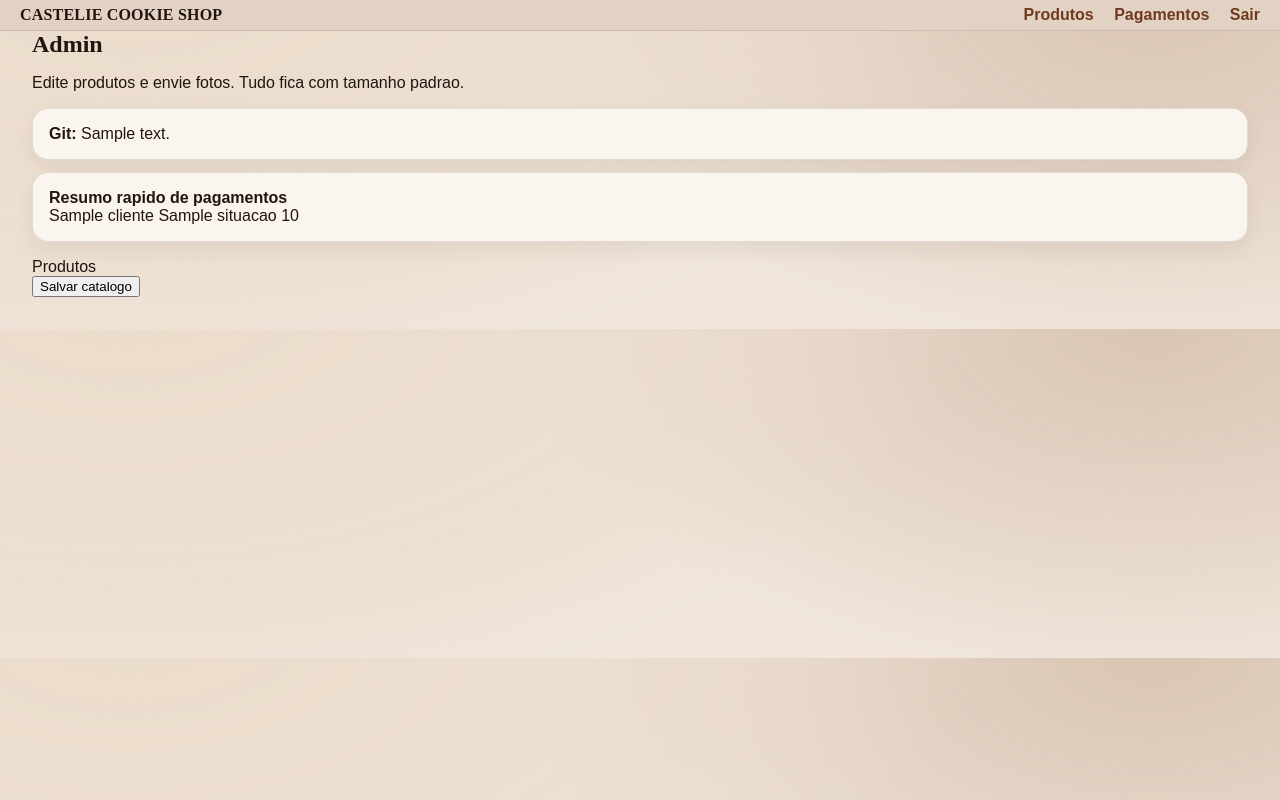
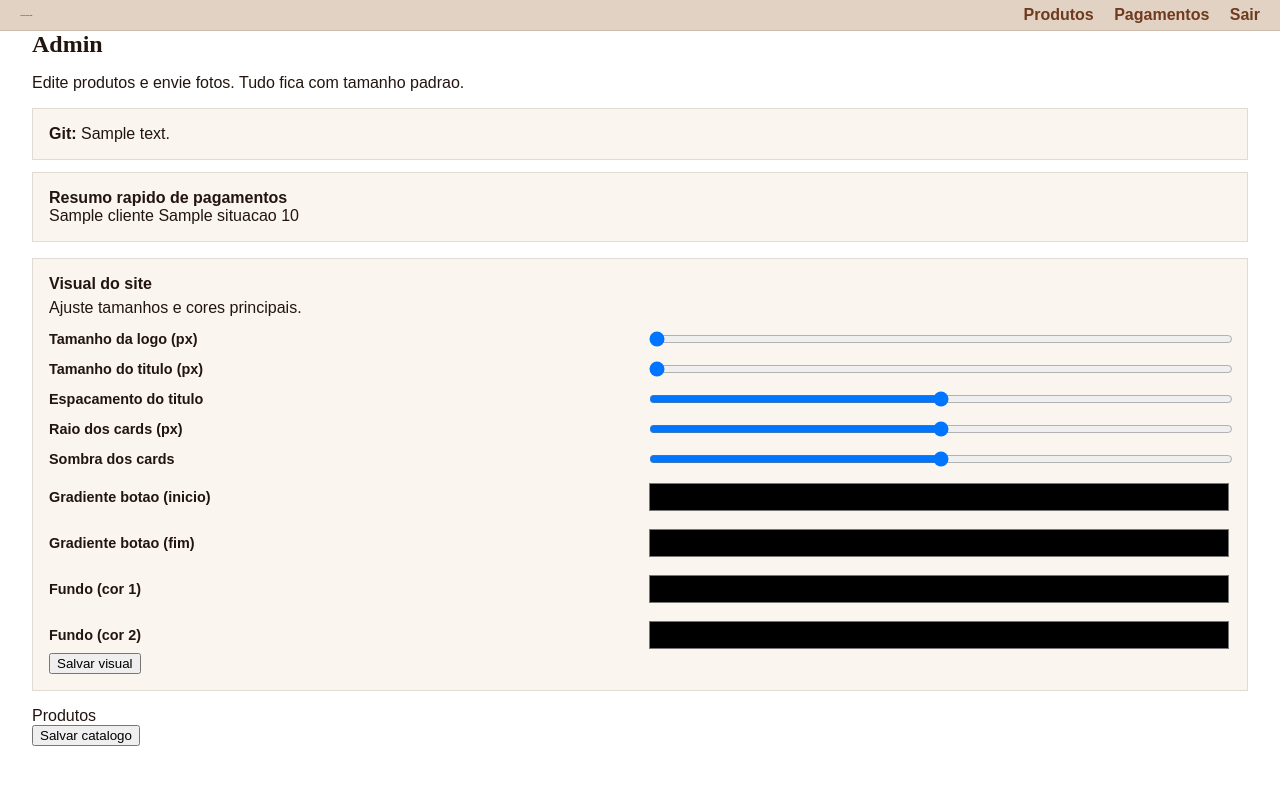
Before and after one commit to felipepereira160-a11y/CastelieCookieShop, a FastAPI app: template fastapi_app/templates/admin.html in a window 1280 px wide. Run offline with FastAPI, Linux system fonts and the light colour scheme; the template is opened without the code that fills it: most values are stand-ins (such as "Sample title", 1, 10 or a date in 2020).

Commit message:
Add admin visual controls and theme variables

```diff
--- a/fastapi_app/main.py
+++ b/fastapi_app/main.py
@@ -49,6 +49,7 @@ def _resolve_assets_dir() -> Path | None:
 DATA_DIR = _resolve_data_dir()
 CATALOG_PATH = DATA_DIR / "catalog.json"
 PAYMENTS_PATH = DATA_DIR / "pagamentos.csv"
+THEME_PATH = DATA_DIR / "theme.json"
 ASSETS_DIR = _resolve_assets_dir()
 STATIC_DIR = APP_ROOT / "static"
 STATIC_PRODUCTS_DIR = STATIC_DIR / "products"
@@ -156,6 +157,18 @@ DEFAULT_CATALOG = [
     },
 ]
 
+DEFAULT_THEME = {
+    "logo_size": 24,
+    "brand_font_size": 16,
+    "brand_letter_spacing": 0.22,
+    "card_radius": 18,
+    "card_shadow": 0.08,
+    "button_grad_start": "#9b5b2f",
+    "button_grad_end": "#b47445",
+    "page_bg_1": "#f3e7db",
+    "page_bg_2": "#ead8c7",
+}
+
 PAYMENT_FIELDS = [
     "cliente",
     "produto_id",
@@ -225,6 +238,26 @@ def save_payments(rows: List[Dict[str, Any]]) -> None:
             writer.writerow({field: row.get(field, "") for field in PAYMENT_FIELDS})
 
 
+def load_theme() -> Dict[str, Any]:
+    if not THEME_PATH.exists():
+        return DEFAULT_THEME.copy()
+    try:
+        text = THEME_PATH.read_text(encoding="utf-8-sig")
+        data = json.loads(text)
+        if not isinstance(data, dict):
+            return DEFAULT_THEME.copy()
+        merged = DEFAULT_THEME.copy()
+        merged.update({k: v for k, v in data.items() if v is not None})
+        return merged
+    except Exception:
+        return DEFAULT_THEME.copy()
+
+
+def save_theme(theme: Dict[str, Any]) -> None:
+    THEME_PATH.parent.mkdir(parents=True, exist_ok=True)
+    THEME_PATH.write_text(json.dumps(theme, ensure_ascii=False, indent=2), encoding="utf-8")
+
+
 def _admin_creds() -> tuple[str, str]:
     user = os.getenv("ADMIN_USER", "admin")
     pw = os.getenv("ADMIN_PASS", "C34bs###2028")
@@ -243,7 +276,8 @@ def _commit_with_notice(paths: List[str], message: str) -> Dict[str, Any]:
 
 @app.get("/", response_class=HTMLResponse)
 def index(request: Request):
-    return templates.TemplateResponse("index.html", {"request": request})
+    theme = load_theme()
+    return templates.TemplateResponse("index.html", {"request": request, "theme": theme})
 
 
 @app.get("/admin", response_class=HTMLResponse)
@@ -252,6 +286,7 @@ def admin(request: Request, msg: str | None = None, git: str | None = None):
         return templates.TemplateResponse("admin_login.html", {"request": request, "message": msg or ""})
     catalog = load_catalog()
     payments = load_payments()
+    theme = load_theme()
     return templates.TemplateResponse(
         "admin.html",
         {
@@ -260,6 +295,7 @@ def admin(request: Request, msg: str | None = None, git: str | None = None):
             "payments_preview": payments[:8],
             "message": msg or "",
             "git_message": git or "",
+            "theme": theme,
         },
     )
 
@@ -297,6 +333,7 @@ def admin_payments(request: Request, msg: str | None = None, git: str | None = N
         return templates.TemplateResponse("admin_login.html", {"request": request, "message": msg or ""})
     rows = load_payments()
     catalog = load_catalog()
+    theme = load_theme()
     return templates.TemplateResponse(
         "payments.html",
         {
@@ -305,6 +342,7 @@ def admin_payments(request: Request, msg: str | None = None, git: str | None = N
             "catalog_json": json.dumps(catalog, ensure_ascii=False, indent=2),
             "message": msg or "",
             "git_message": git or "",
+            "theme": theme,
         },
     )
 
@@ -323,6 +361,38 @@ def admin_save(request: Request, catalog_json: str = Form("")):
         return admin(request, msg=msg, git=git["message"])
     except Exception as exc:
         return admin(request, msg=f"Erro ao salvar: {exc}")
+
+
+@app.post("/admin/theme", response_class=HTMLResponse)
+def admin_theme_save(
+    request: Request,
+    logo_size: int = Form(24),
+    brand_font_size: int = Form(16),
+    brand_letter_spacing: float = Form(0.22),
+    card_radius: int = Form(18),
+    card_shadow: float = Form(0.08),
+    button_grad_start: str = Form("#9b5b2f"),
+    button_grad_end: str = Form("#b47445"),
+    page_bg_1: str = Form("#f3e7db"),
+    page_bg_2: str = Form("#ead8c7"),
+):
+    if not _is_admin_session(request):
+        return templates.TemplateResponse("admin_login.html", {"request": request, "message": "Login necessario."})
+    theme = {
+        "logo_size": max(12, min(40, int(logo_size))),
+        "brand_font_size": max(12, min(28, int(brand_font_size))),
+        "brand_letter_spacing": max(0.0, min(0.8, float(brand_letter_spacing))),
+        "card_radius": max(8, min(30, int(card_radius))),
+        "card_shadow": max(0.02, min(0.2, float(card_shadow))),
+        "button_grad_start": button_grad_start.strip(),
+        "button_grad_end": button_grad_end.strip(),
+        "page_bg_1": page_bg_1.strip(),
+        "page_bg_2": page_bg_2.strip(),
+    }
+    save_theme(theme)
+    git = _commit_with_notice(["data/theme.json"], "Atualizar tema visual")
+    msg = "Tema visual atualizado."
+    return admin(request, msg=msg, git=git["message"])
 
 
 @app.post("/admin/pagamentos", response_class=HTMLResponse)
--- a/fastapi_app/static/styles.css
+++ b/fastapi_app/static/styles.css
@@ -16,8 +16,8 @@ body {
   margin: 0;
   font-family: 'Source Sans 3', sans-serif;
   color: var(--cocoa);
-  background: radial-gradient(1200px 600px at 10% -10%, #ebdccb 0%, rgba(235, 220, 203, 0.6) 50%, rgba(235, 220, 203, 0) 70%),
-    radial-gradient(900px 500px at 90% 0%, #d9c5b3 0%, rgba(217, 197, 179, 0.4) 45%, rgba(217, 197, 179, 0) 70%),
+  background: radial-gradient(1200px 600px at 10% -10%, var(--theme-page-bg-1, #ebdccb) 0%, rgba(235, 220, 203, 0.6) 50%, rgba(235, 220, 203, 0) 70%),
+    radial-gradient(900px 500px at 90% 0%, var(--theme-page-bg-2, #d9c5b3) 0%, rgba(217, 197, 179, 0.4) 45%, rgba(217, 197, 179, 0) 70%),
     var(--cream);
 }
 
@@ -37,9 +37,9 @@ h1, h2, h3 {
 
 .brand {
   font-family: 'Playfair Display', serif;
-  font-size: 16px;
+  font-size: calc(var(--theme-brand-font, 16) * 1px);
   font-weight: 700;
-  letter-spacing: 0.2px;
+  letter-spacing: calc(var(--theme-brand-letter, 0.22) * 1em);
   display: flex;
   align-items: center;
   gap: 8px;
@@ -47,10 +47,10 @@ h1, h2, h3 {
 }
 
 .brand-logo {
-  width: 24px;
-  height: 24px;
-  max-width: 24px;
-  max-height: 24px;
+  width: calc(var(--theme-logo-size, 24) * 1px);
+  height: calc(var(--theme-logo-size, 24) * 1px);
+  max-width: calc(var(--theme-logo-size, 24) * 1px);
+  max-height: calc(var(--theme-logo-size, 24) * 1px);
   object-fit: cover;
   border-radius: 4px;
   border: 1px solid rgba(54, 33, 22, 0.18);
@@ -130,9 +130,9 @@ h1, h2, h3 {
 
 .card {
   background: var(--paper);
-  border-radius: 16px;
+  border-radius: calc(var(--theme-card-radius, 18) * 1px);
   border: 1px solid rgba(54, 33, 22, 0.12);
-  box-shadow: 0 8px 20px rgba(54, 33, 22, 0.07);
+  box-shadow: 0 8px 20px rgba(54, 33, 22, calc(var(--theme-card-shadow, 0.08)));
   padding: 16px;
 }
 
@@ -186,7 +186,7 @@ h1, h2, h3 {
   flex: 1;
   border: none;
   border-radius: 10px;
-  background: var(--caramel);
+  background: linear-gradient(135deg, var(--theme-btn-start, #9b5b2f), var(--theme-btn-end, #b47445));
   color: var(--paper);
   font-weight: 600;
   cursor: pointer;
@@ -223,7 +223,7 @@ h1, h2, h3 {
   padding: 12px;
   border-radius: 12px;
   border: none;
-  background: var(--caramel);
+  background: linear-gradient(135deg, var(--theme-btn-start, #9b5b2f), var(--theme-btn-end, #b47445));
   color: var(--paper);
   font-weight: 600;
   cursor: pointer;
@@ -280,6 +280,34 @@ h1, h2, h3 {
 .admin-card.admin-stock-ok {
   background: #e8f3ea;
   border-color: rgba(76, 126, 88, 0.35);
+}
+
+.theme-form {
+  gap: 12px;
+}
+
+.theme-grid {
+  display: grid;
+  grid-template-columns: 1fr 1fr;
+  gap: 10px 14px;
+  align-items: center;
+}
+
+.theme-grid label {
+  font-weight: 600;
+  font-size: 0.9rem;
+}
+
+.theme-grid input[type="range"] {
+  width: 100%;
+}
+
+.theme-grid input[type="color"] {
+  width: 100%;
+  height: 36px;
+  border: none;
+  background: transparent;
+  padding: 0;
 }
 
 .payments-toolbar {
--- a/fastapi_app/templates/admin.html
+++ b/fastapi_app/templates/admin.html
@@ -5,6 +5,19 @@
     <meta name="viewport" content="width=device-width, initial-scale=1" />
     <title>Admin - Castelie</title>
     <link rel="stylesheet" href="/static/styles.css" />
+    <style>
+      :root {
+        --theme-logo-size: {{ theme.logo_size }};
+        --theme-brand-font: {{ theme.brand_font_size }};
+        --theme-brand-letter: {{ theme.brand_letter_spacing }};
+        --theme-card-radius: {{ theme.card_radius }};
+        --theme-card-shadow: {{ theme.card_shadow }};
+        --theme-btn-start: {{ theme.button_grad_start }};
+        --theme-btn-end: {{ theme.button_grad_end }};
+        --theme-page-bg-1: {{ theme.page_bg_1 }};
+        --theme-page-bg-2: {{ theme.page_bg_2 }};
+      }
+    </style>
   </head>
   <body>
     <header class="top-nav">
@@ -42,6 +55,42 @@
           </div>
         </div>
         {% endif %}
+
+        <div class="card" style="margin-bottom: 16px;">
+          <strong>Visual do site</strong>
+          <p style="margin: 6px 0 12px;">Ajuste tamanhos e cores principais.</p>
+          <form method="post" action="/admin/theme" class="form theme-form">
+            <div class="theme-grid">
+              <label>Tamanho da logo (px)</label>
+              <input type="range" name="logo_size" min="12" max="40" value="{{ theme.logo_size }}" />
+
+              <label>Tamanho do titulo (px)</label>
+              <input type="range" name="brand_font_size" min="12" max="28" value="{{ theme.brand_font_size }}" />
+
+              <label>Espacamento do titulo</label>
+              <input type="range" name="brand_letter_spacing" min="0" max="0.8" step="0.02" value="{{ theme.brand_letter_spacing }}" />
+
+              <label>Raio dos cards (px)</label>
+              <input type="range" name="card_radius" min="8" max="30" value="{{ theme.card_radius }}" />
+
+              <label>Sombra dos cards</label>
+              <input type="range" name="card_shadow" min="0.02" max="0.2" step="0.01" value="{{ theme.card_shadow }}" />
+
+              <label>Gradiente botao (inicio)</label>
+              <input type="color" name="button_grad_start" value="{{ theme.button_grad_start }}" />
+
+              <label>Gradiente botao (fim)</label>
+              <input type="color" name="button_grad_end" value="{{ theme.button_grad_end }}" />
+
+              <label>Fundo (cor 1)</label>
+              <input type="color" name="page_bg_1" value="{{ theme.page_bg_1 }}" />
+
+              <label>Fundo (cor 2)</label>
+              <input type="color" name="page_bg_2" value="{{ theme.page_bg_2 }}" />
+            </div>
+            <button type="submit">Salvar visual</button>
+          </form>
+        </div>
 
         <form method="post" class="form" id="admin-form">
           <label>Produtos</label>
```
Also changed, not shown: fastapi_app/templates/index.html (+14 -1 lines), fastapi_app/templates/payments.html (+13 -0 lines).
